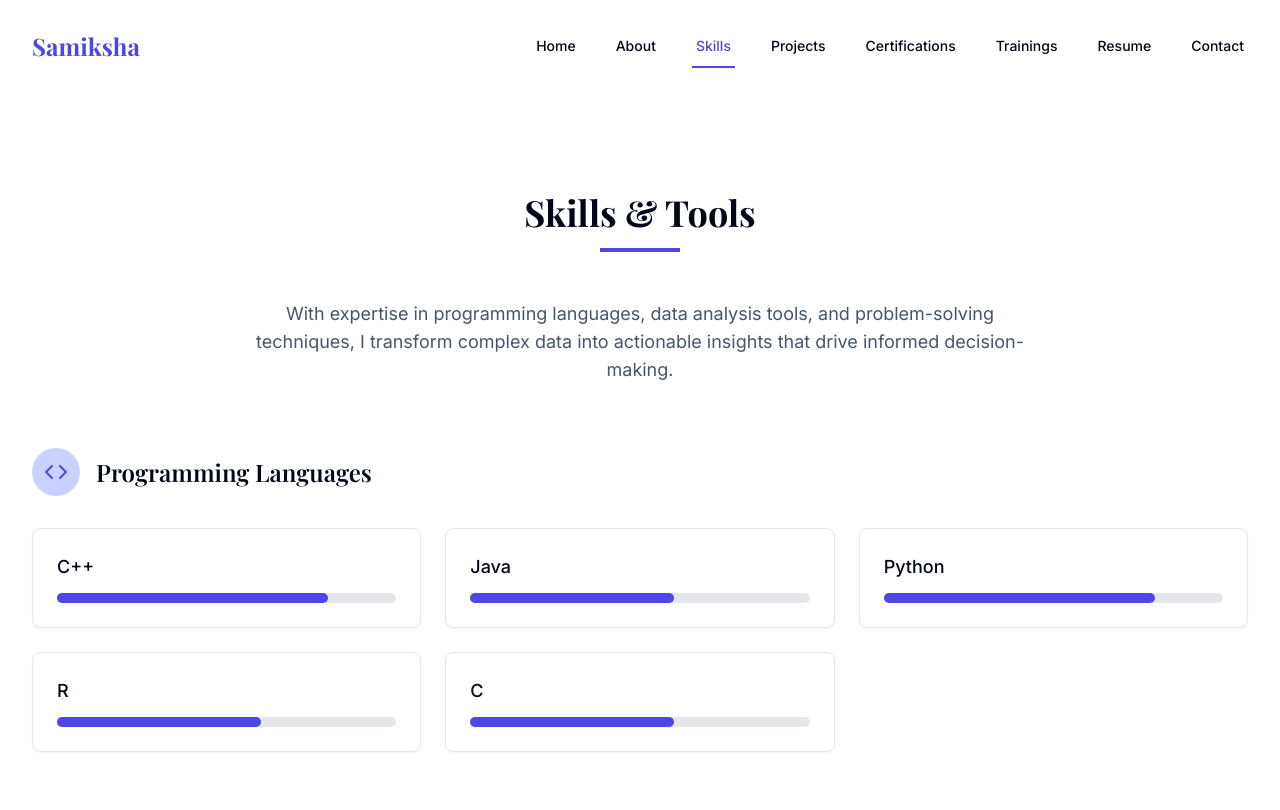
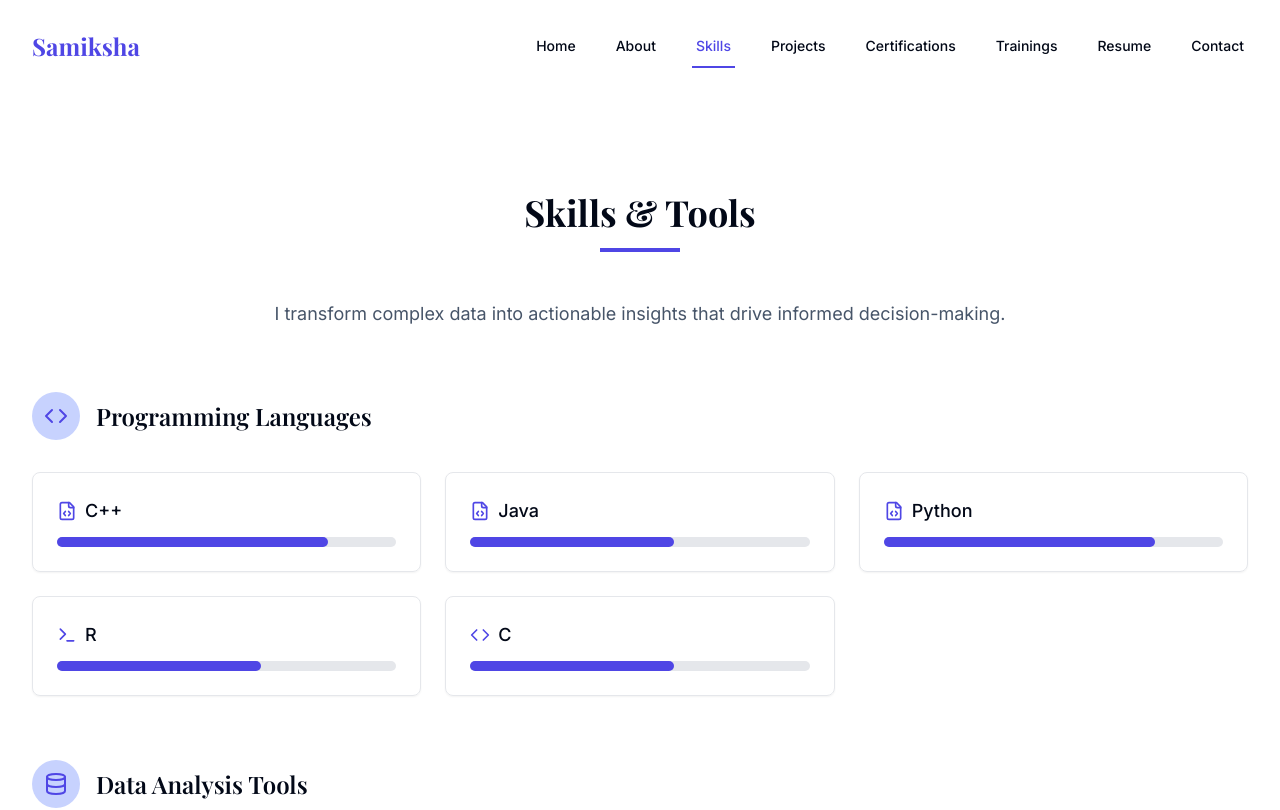
Before and after one commit to mehtaSamiksha/samiksha-portfolio, a React (Vite) app: page /skills in a window 1280 px wide. Shown: the top 810 px of the page. Built offline with nearby package versions, Linux system fonts and the light colour scheme.

Commit message:
Add programming icons to skills page

```diff
--- a/src/pages/Skills.tsx
+++ b/src/pages/Skills.tsx
@@ -1,7 +1,20 @@
+
 import { Layout } from "@/components/layout/Layout";
 import { skillCategories } from "@/data/skills";
-import { Award, FlaskRound } from "lucide-react";
+import { Award, FlaskRound, FileCode, Code, Terminal, Laptop } from "lucide-react";
 import { motion } from "framer-motion";
+
+const getSkillIcon = (skillName: string) => {
+  const name = skillName.toLowerCase();
+  // Map skills to appropriate icons
+  if (name.includes('c++') || name.includes('java') || name.includes('python')) {
+    return <FileCode className="w-5 h-5 text-portfolio-primary mr-2" />;
+  } else if (name.includes('sql') || name.includes('r')) {
+    return <Terminal className="w-5 h-5 text-portfolio-primary mr-2" />;
+  } else {
+    return <Code className="w-5 h-5 text-portfolio-primary mr-2" />;
+  }
+};
 
 const Skills = () => {
   return (
@@ -11,7 +24,6 @@ const Skills = () => {
 
         <div className="max-w-3xl mx-auto mb-16">
           <p className="text-center text-lg text-slate-600">
-            With expertise in programming languages, data analysis tools, and problem-solving techniques,
             I transform complex data into actionable insights that drive informed decision-making.
           </p>
         </div>
@@ -36,7 +48,10 @@ const Skills = () => {
                     viewport={{ once: true }}
                     className="skill-card"
                   >
-                    <h3 className="font-medium text-lg mb-3">{skill.name}</h3>
+                    <div className="flex items-center mb-3">
+                      {getSkillIcon(skill.name)}
+                      <h3 className="font-medium text-lg">{skill.name}</h3>
+                    </div>
                     {skill.level && (
                       <div className="w-full bg-gray-200 rounded-full h-2.5">
                         <div
```
